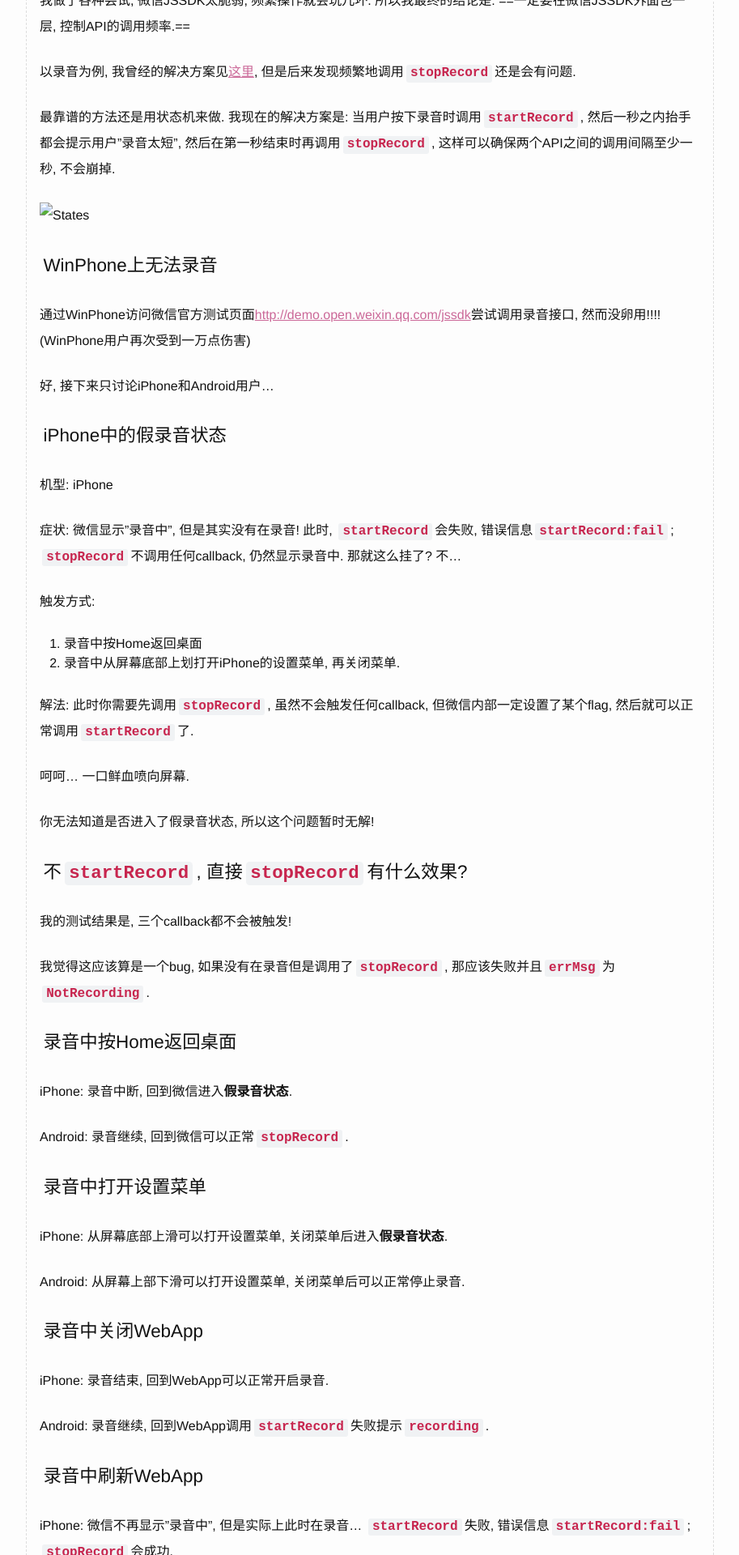
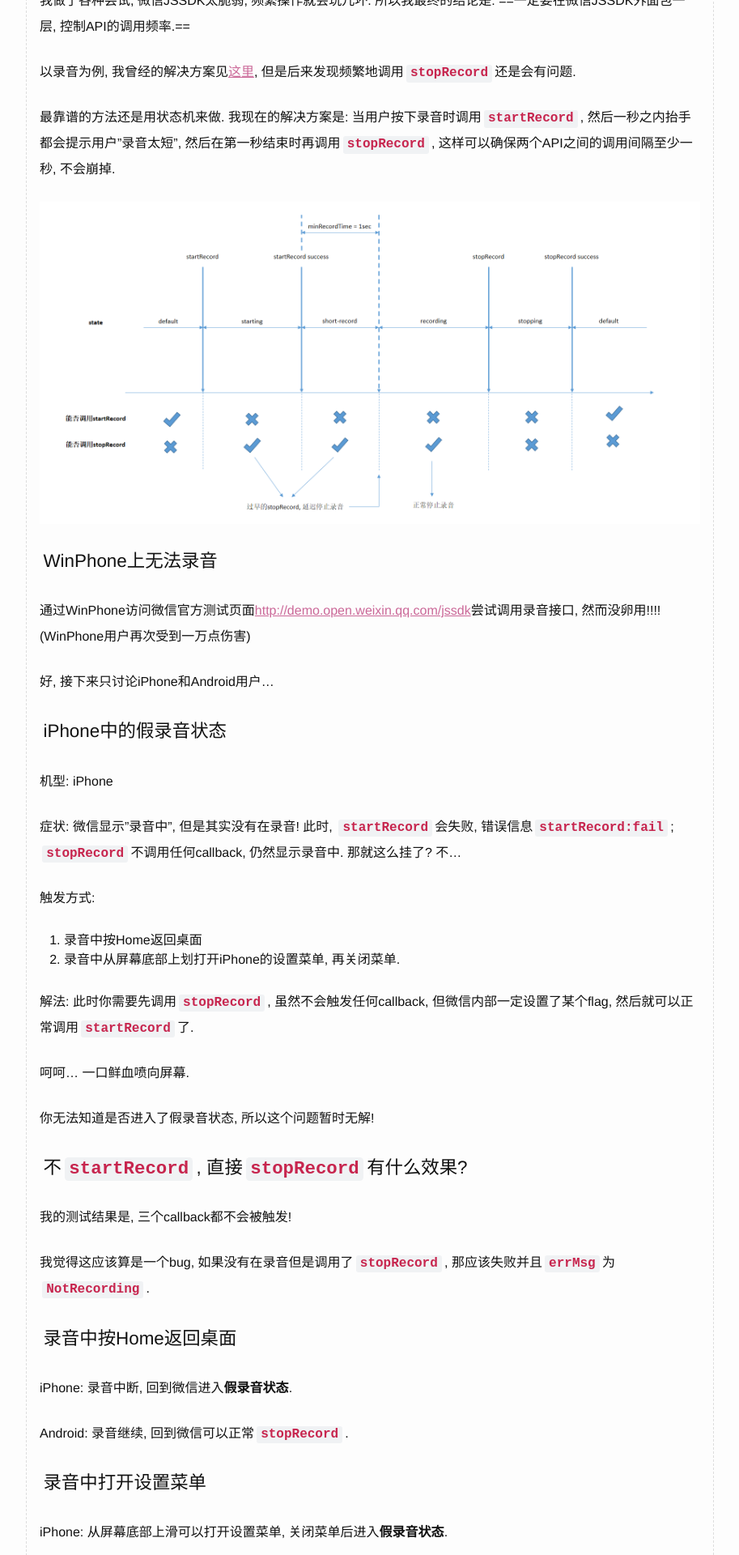
Before and after one commit to lzl124631x/lzl124631x.github.io, a Jekyll site: the page built from _posts/2016-04-15-wechat-record-bugs.md, in a window 1280 px wide. Shown: the part 1185-3105 px from the top of the page at 81% size, without its empty margins (183-1096 px from the left). Built offline with Jekyll 4.4.1, drawn with Linux system fonts in a browser that asks for light colours.

Commit message:
updated image in wechat-record-bugs

```diff
--- a/_posts/2016-04-15-wechat-record-bugs.md
+++ b/_posts/2016-04-15-wechat-record-bugs.md
@@ -31,7 +31,7 @@
 
 最靠谱的方法还是用状态机来做. 我现在的解决方案是: 当用户按下录音时调用`startRecord`, 然后一秒之内抬手都会提示用户"录音太短", 然后在第一秒结束时再调用`stopRecord`, 这样可以确保两个API之间的调用间隔至少一秒, 不会崩掉.
 
-![States](..\images\states.png)
+![States](\images\2016-04-15-wechat-record-bugs.png)
 
 ## WinPhone上无法录音
 
```
Also changed, not shown: images/2016-04-15-wechat-record-bugs.png (renamed from images/states.png).
